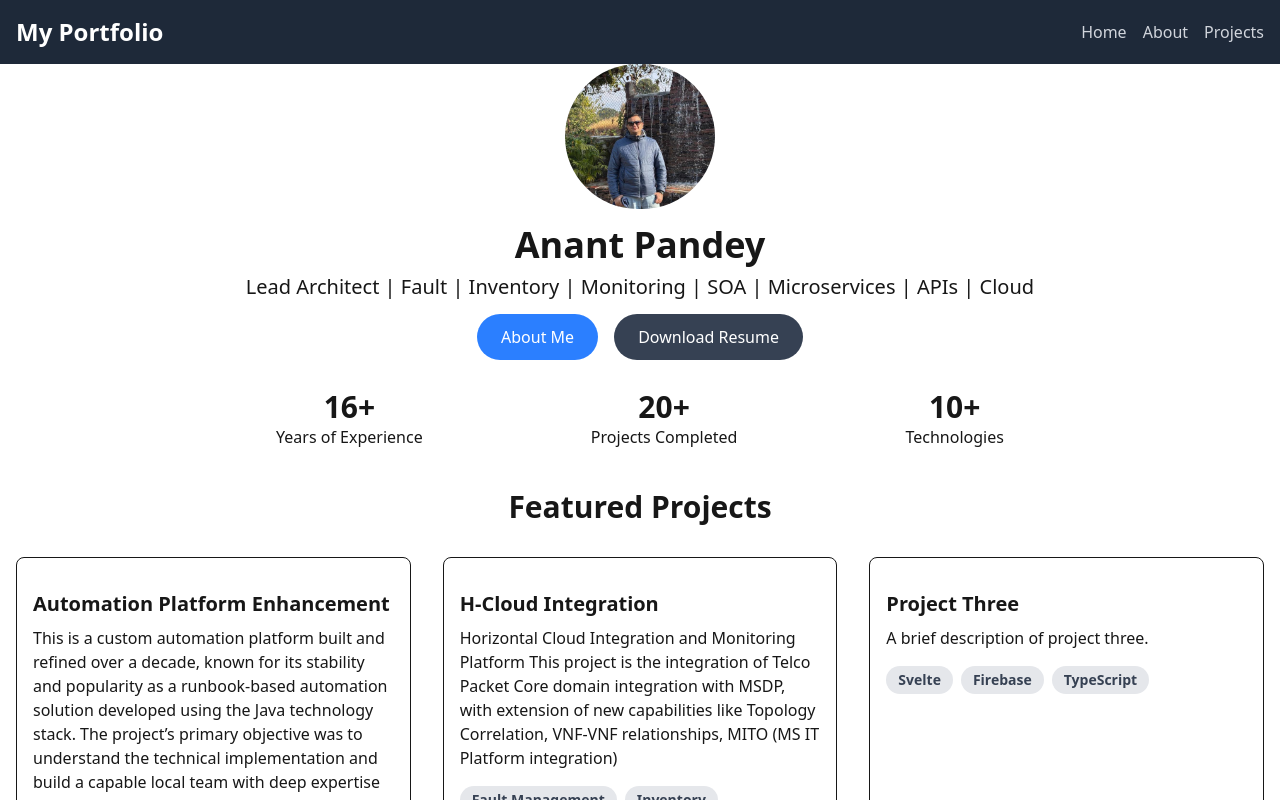
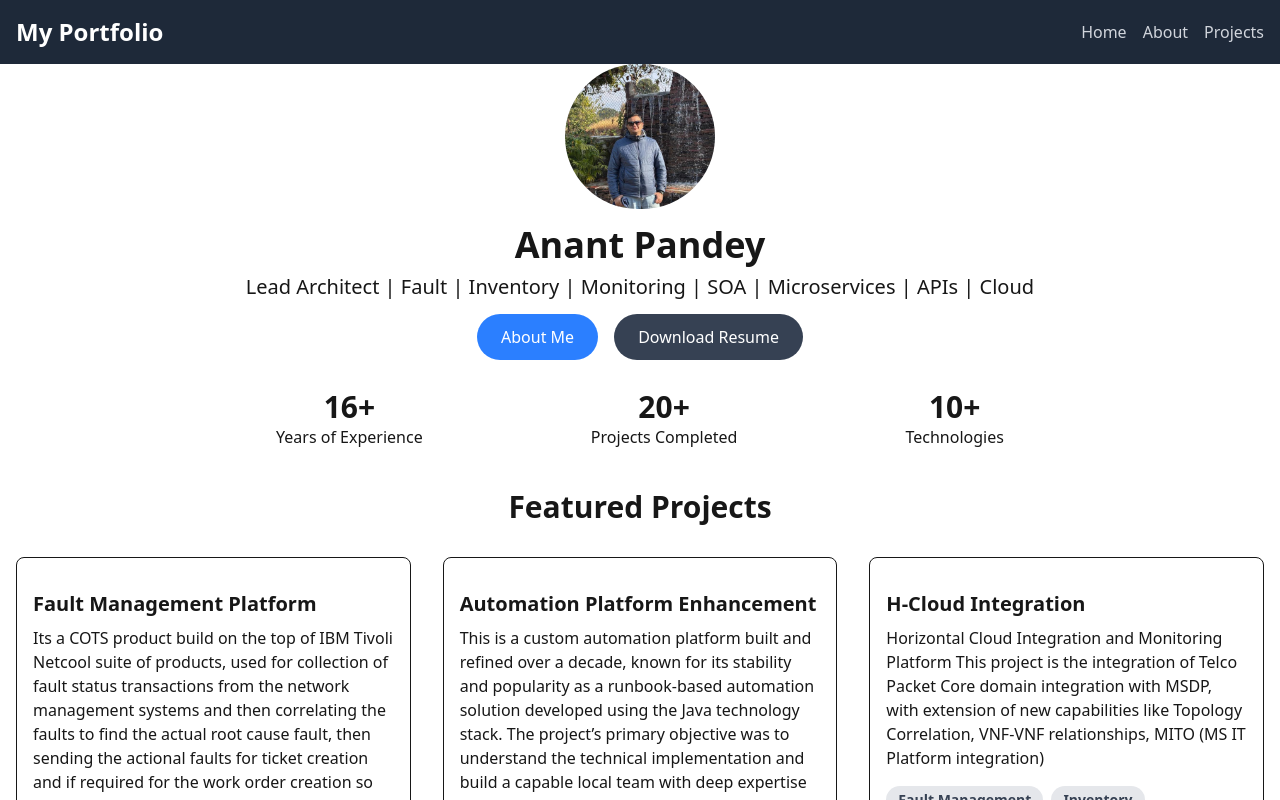
Before and after one commit to anant1525/public-webpage, a Next.js app: page / in a window 1280 px wide. Shown: the top 800 px of the page. Built offline with nearby package versions, Linux system fonts and the light colour scheme.

Commit message:
updated project page

```diff
--- a/src/components/Projects.tsx
+++ b/src/components/Projects.tsx
@@ -1,6 +1,12 @@
 import ProjectCard from './ProjectCard';
 
 const projects = [
+  {
+    title: 'Fault Management Platform',
+    description: 'Its a COTS product build on the top of IBM Tivoli Netcool suite of products,  used for collection of fault status transactions from the network management systems and then correlating the faults to find the actual root cause fault, then sending the actional faults for ticket creation and if required for the work order creation so as actual field work can be done on the faults, faults are also processed using the automation rules, running set of automations for the complex correlations, then creating the synthetic faults, which are then further refined as required for addional information from other faults or from the inventory systems, post then these were sent for Ticketing, post required backoffice actions the life cycle of the faults are then completed by clearing the fault(s).',
+    techStack: ['omnibus','impact','dash','microservices', 'Java', 'Spring Boot', 'MariaDB','Spring Hibernate', 'singleton', 'Atomic'],
+    imageUrl: 'https://placehold.co/500x300',
+  },
   {
     title: 'Automation Platform Enhancement',
     description: 'This is a custom automation platform built and refined over a decade, known for its stability and popularity as a runbook-based automation solution developed using the Java technology stack. \n\r The project’s primary objective was to understand the technical implementation and build a capable local team with deep expertise in the platform.I began by gaining hands-on experience as a developer to understand the tool in depth. I then conducted interviews to onboard and structure the team. While the initial phase presented significant challenges, over time, I was able to establish clear workflows and lead the team effectively. Under my leadership, the new team successfully delivered complex feature enhancements, executed a major cloud migration from IBM Cloud to Google Cloud Platform (GCP), and consistently deployed new functionalities. These efforts significantly improved the platform’s stability, scalability, and performance.',
@@ -14,9 +20,9 @@ const projects = [
     imageUrl: 'https://placehold.co/500x300',
   },
   {
-    title: 'Project Three',
-    description: 'A brief description of project three.',
-    techStack: ['Svelte', 'Firebase', 'TypeScript'],
+    title: 'Inventory Management Platform',
+    description: 'This was a traditional monolithic implementation with app server (web server) under high availability along with database, used for storing the inventory data, important feature due to which this is extensively in use is the abaility to create and control the data constraints, relationships between the data bindings, and if the data is coming then with relation criteria data bindings will be created automatically. the tool is the single source of truth for the topology data and network inventory information for all the underlying systems of fault, ticketing, work orders, performance, machine learning platforms.',
+    techStack: ['weblogic', 'oracle', 'java', 'angular', 'javascript'],
     githubUrl: '#',
     liveUrl: '#',
     imageUrl: 'https://placehold.co/500x300',
```
